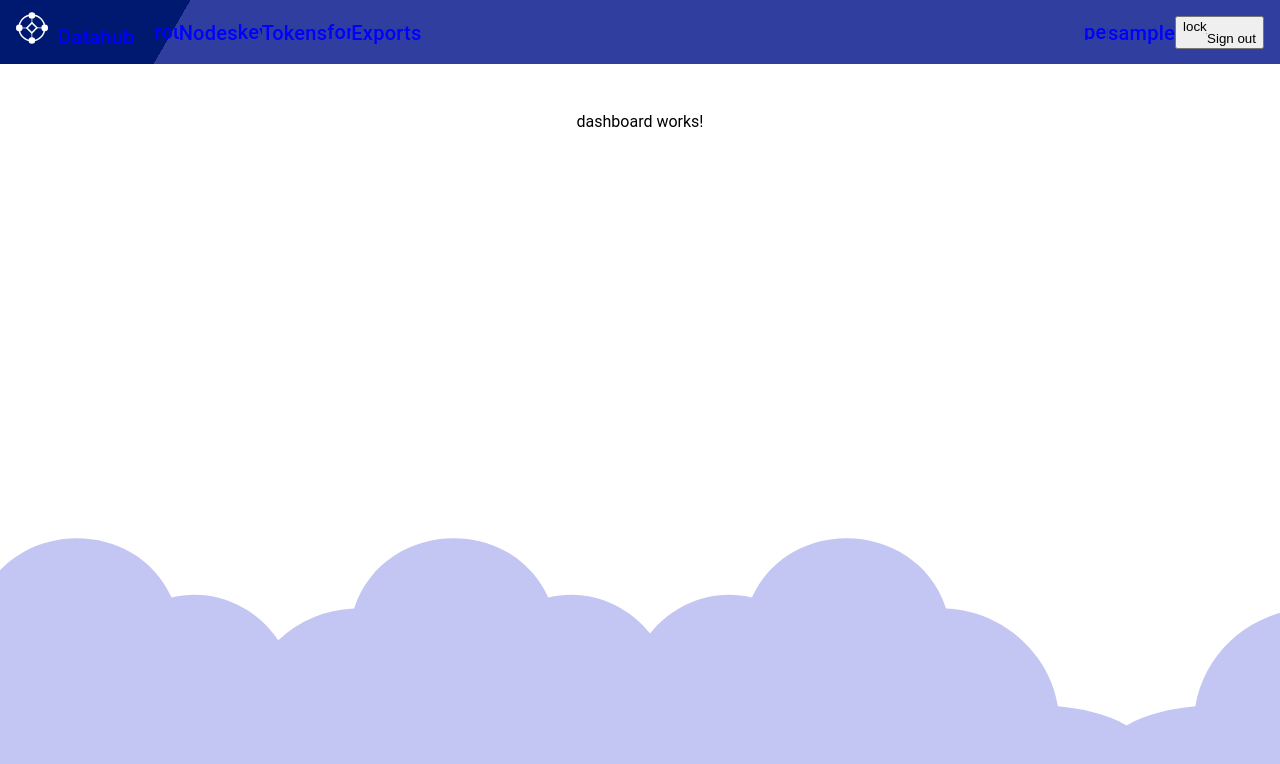
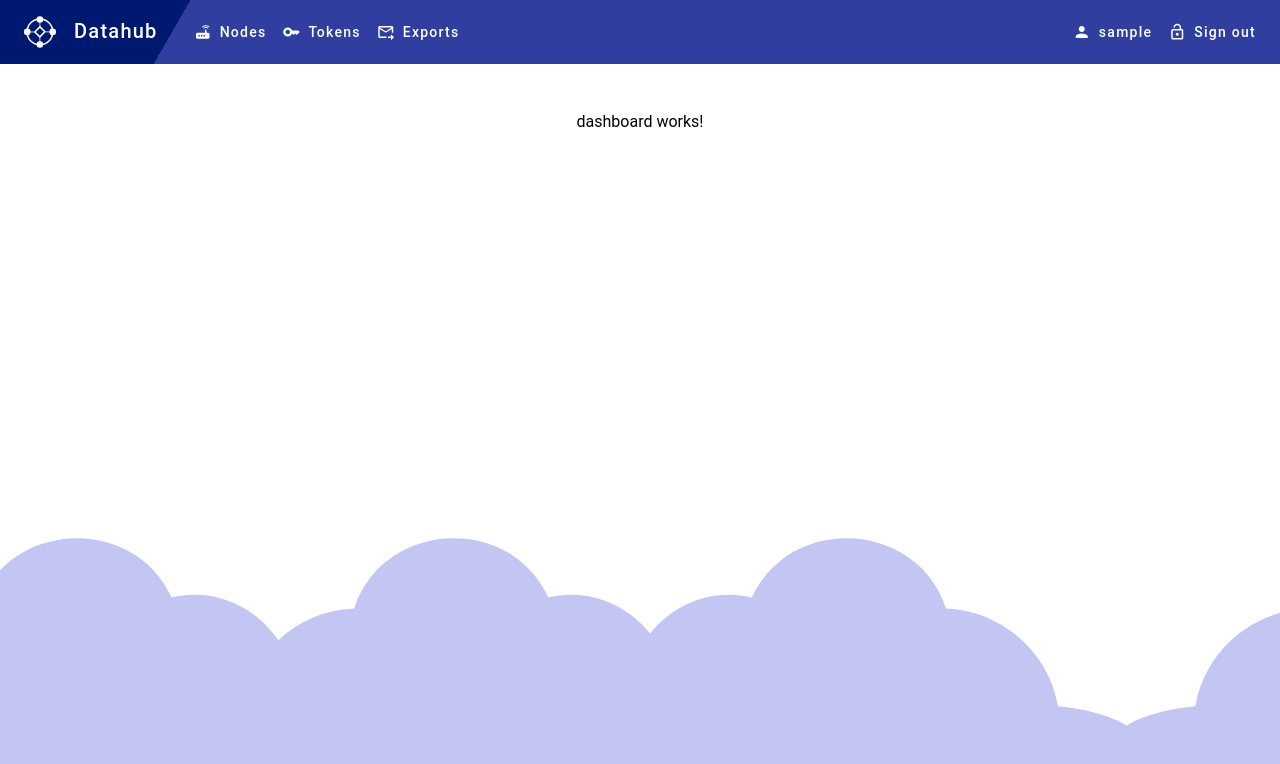
Before and after one commit to fjaderboll/datahub-redis, an Angular app in the folder web/: page / in a window 1280 px wide. Shown: the top 764 px of the page. Built offline with nearby package versions, Linux system fonts and the light colour scheme; sample sign-in values are in the browser's storage.

Commit message:
Fixed buttons and icons

```diff
--- a/web/src/app/app.component.ts
+++ b/web/src/app/app.component.ts
@@ -1,10 +1,17 @@
 import { Component } from '@angular/core';
+import { MatIconRegistry } from "@angular/material/icon";
+import { DomSanitizer } from '@angular/platform-browser';
 
 @Component({
-  selector: 'app-root',
-  templateUrl: './app.component.html',
-  styleUrls: ['./app.component.scss']
+	selector: 'app-root',
+	templateUrl: './app.component.html',
+	styleUrls: ['./app.component.scss']
 })
 export class AppComponent {
-  title = 'web';
+	constructor(
+        private matIconRegistry: MatIconRegistry,
+        private domSanitizer: DomSanitizer
+    ){
+		this.matIconRegistry.addSvgIcon('datahub', this.domSanitizer.bypassSecurityTrustResourceUrl('../assets/img/logo/logo-white.min.svg'));
+	}
 }
--- a/web/src/app/app.module.ts
+++ b/web/src/app/app.module.ts
@@ -8,6 +8,7 @@ import { HeaderComponent } from './components/header/header.component';
 import { FooterComponent } from './components/footer/footer.component';
 import { HttpClientModule } from '@angular/common/http';
 import { MatIconModule } from '@angular/material/icon';
+import { MatButtonModule } from '@angular/material/button';
 import { MatToolbarModule } from '@angular/material/toolbar';
 import { MatDialogModule } from '@angular/material/dialog';
 import { ToastrModule } from 'ngx-toastr';
@@ -27,6 +28,7 @@ import { DashboardComponent } from './pages/dashboard/dashboard.component';
     BrowserAnimationsModule,
     AppRoutingModule,
     HttpClientModule,
+    MatButtonModule,
     MatDialogModule,
     MatIconModule,
     MatToolbarModule,
--- a/web/src/app/components/header/header.component.html
+++ b/web/src/app/components/header/header.component.html
@@ -1,38 +1,38 @@
 <mat-toolbar class="toolbar">
 	<a mat-button routerLink="/">
-		<img class="logo" src="assets/img/logo/logo-white.min.svg" />
-		<span class="title">Datahub</span>
+		<mat-icon class="logo" svgIcon="datahub"></mat-icon>
+        <span class="title">Datahub</span>
 	</a>
 
 	<a mat-button routerLink="/nodes" *ngIf="auth.isLoggedIn()">
-    	<mat-icon>router</mat-icon>
+    	<mat-icon fontIcon="router"></mat-icon>
 		<span>Nodes</span>
 	</a>
 
 	<a mat-button routerLink="/tokens" *ngIf="auth.isLoggedIn()">
-    	<mat-icon>key</mat-icon>
+    	<mat-icon fontIcon="key"></mat-icon>
 		<span>Tokens</span>
 	</a>
 
 	<a mat-button routerLink="/exports" *ngIf="auth.isLoggedIn()">
-    	<mat-icon>forward_to_inbox</mat-icon>
+    	<mat-icon fontIcon="forward_to_inbox"></mat-icon>
 		<span>Exports</span>
 	</a>
 
 	<a mat-button routerLink="/users" *ngIf="auth.isAdmin()">
-    	<mat-icon>people</mat-icon>
+    	<mat-icon fontIcon="people"></mat-icon>
 		<span>Users</span>
 	</a>
 
 	<span class="spacer"></span>
 
 	<a mat-button routerLink="/users/{{ auth.getUsername() }}" *ngIf="auth.isLoggedIn()">
-    	<mat-icon>person</mat-icon>
+    	<mat-icon fontIcon="person"></mat-icon>
 		<span>{{ auth.getUsername() }}</span>
 	</a>
 
 	<button mat-button *ngIf="auth.isLoggedIn()" (click)="logout()">
-    	<mat-icon>lock_open</mat-icon>
+    	<mat-icon fontIcon="lock_open"></mat-icon>
 		<span>Sign out</span>
   	</button>
 
--- a/web/src/index.html
+++ b/web/src/index.html
@@ -1,13 +1,14 @@
 <!doctype html>
 <html lang="en">
 <head>
-  <meta charset="utf-8">
-  <title>Web</title>
-  <base href="/">
-  <meta name="viewport" content="width=device-width, initial-scale=1">
-  <link rel="icon" type="image/x-icon" href="favicon.ico">
+    <meta charset="utf-8">
+    <title>Datahub</title>
+    <base href="/">
+    <meta name="viewport" content="width=device-width, initial-scale=1">
+    <link rel="icon" type="image/x-icon" href="favicon.ico">
+    <link href="https://fonts.googleapis.com/icon?family=Material+Icons" rel="stylesheet">
 </head>
 <body>
-  <app-root></app-root>
+    <app-root></app-root>
 </body>
 </html>
```
